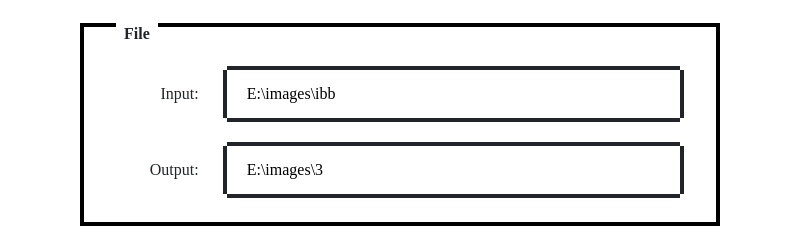
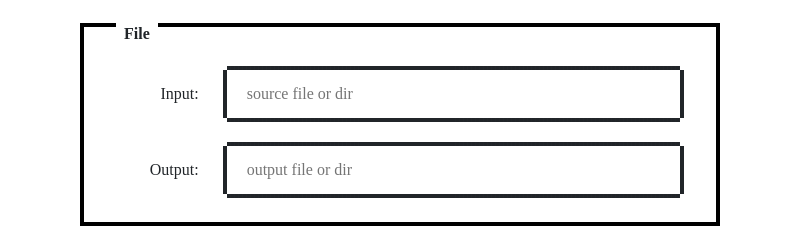
Before and after one commit to RyougiNevermore/waifu2x-gui, an Electron app: page main.html in a window 800 px wide. Shown: the part 285-529 px from the top of the page. Drawn offline with nearby package versions, Linux system fonts and the light colour scheme.

Commit message:
update main.html

```diff
--- a/main.html
+++ b/main.html
@@ -68,11 +68,11 @@
             <div class="item">
                 <div class="nes-field is-inline line">
                     <label for="input">Input:</label>
-                    <input id="input" type="text" class="nes-input" value="E:\images\ibb" placeholder="source file or dir">
+                    <input id="input" type="text" class="nes-input" value="" placeholder="source file or dir">
                 </div>
                 <div class="nes-field is-inline line">
                     <label for="output">Output:</label>
-                    <input id="output" type="text" class="nes-input" value="E:\images\3" placeholder="output file or dir">
+                    <input id="output" type="text" class="nes-input" value="" placeholder="output file or dir">
                 </div>
 
             </div>
```
